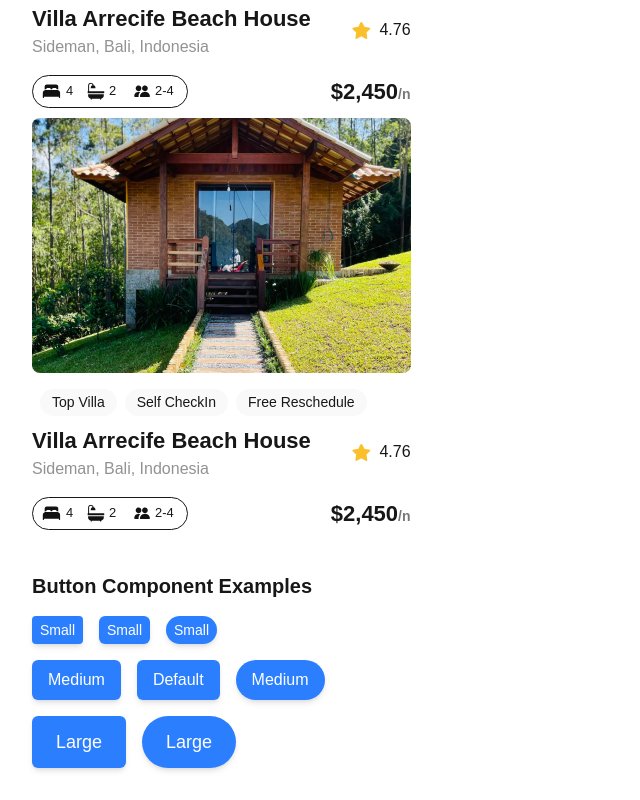
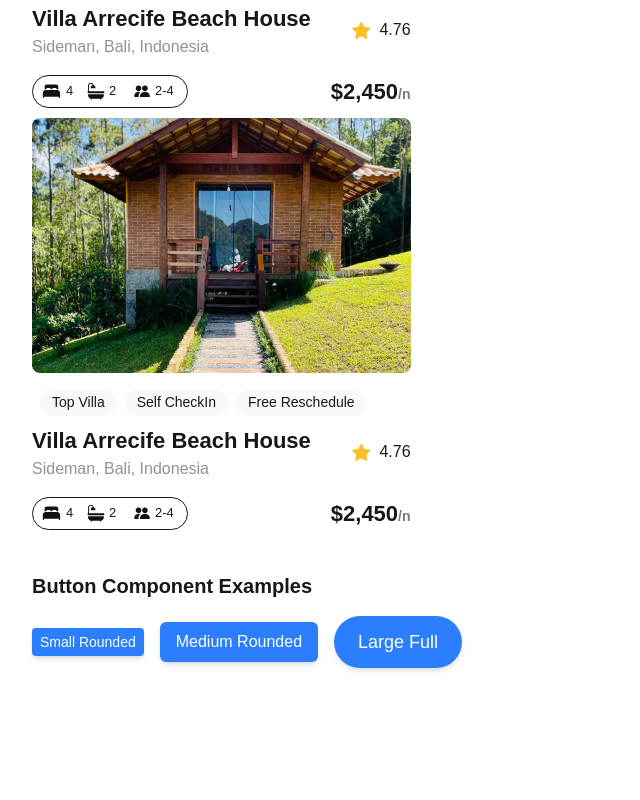
Before and after one commit to Saadallah-design/alx-project-0x00-setup, a Next.js app in the folder alx-project-0x00/: page /landing in a window 1280 px wide. Shown: the part 396-1196 px from the top of the page, without its empty margins (0-640 px from the left). After the commit the page ends 1112 px from the top, so only its background shows below. Built offline with nearby package versions, Linux system fonts and the light colour scheme.

Commit message:
adding button.tsx component and adding style: strings

```diff
--- a/alx-project-0x00/components/Button.tsx
+++ b/alx-project-0x00/components/Button.tsx
@@ -1,25 +1,14 @@
+// components/Button.tsx
+
 import React from "react";
 import { ButtonProps } from "@/interfaces";
 
-const Button: React.FC<ButtonProps> = ({ title, size = "medium", shape = "rounded-md" }) => {
-  // Define size classes
-  const sizeClasses = {
-    small: "px-2 py-1 text-sm",
-    medium: "px-4 py-2 text-base",
-    large: "px-6 py-3 text-lg",
-  };
-
-  // Define shape classes
-  const shapeClasses = {
-    "rounded-sm": "rounded-sm",
-    "rounded-md": "rounded-md",
-    "rounded-lg": "rounded-lg",
-    "rounded-full": "rounded-full",
-  };
-
+// The component now destructures 'title' and 'styles' from props
+const Button: React.FC<ButtonProps> = ({ title, styles }) => {
   return (
     <button
-      className={`bg-blue-500 text-white ${sizeClasses[size]} ${shapeClasses[shape]} shadow-md hover:bg-blue-600 transition-colors`}
+      // The styles prop is now used directly in the className
+      className={`bg-blue-500 text-white shadow-md hover:bg-blue-600 ${styles}`}
     >
       {title}
     </button>
--- a/alx-project-0x00/interfaces/index.ts
+++ b/alx-project-0x00/interfaces/index.ts
@@ -4,6 +4,7 @@ export interface PillProps {
 
   export interface ButtonProps {
     title: string;
+    styles: string;
     size?: "small" | "medium" | "large";
     shape?: "rounded-sm" | "rounded-md" | "rounded-lg" | "rounded-full";
     onClick?: () => void;
--- a/alx-project-0x00/pages/landing.tsx
+++ b/alx-project-0x00/pages/landing.tsx
@@ -1,6 +1,8 @@
-import Card from "@/components/Card"
-import Button from "@/components/Button" // Import the Button component
-import React from "react"
+// landing.tsx
+
+import Card from "@/components/Card";
+import Button from "@/components/Button"; // Import the Button component
+import React from "react";
 
 const Landing: React.FC = () => {
   return (
@@ -12,26 +14,13 @@ const Landing: React.FC = () => {
       {/* Button Examples Section */}
       <h2 className="text-xl font-semibold mt-8 mb-4">Button Component Examples</h2>
 
-      {/* Small Buttons */}
+      {/* Button with different styles */}
       <div className="flex items-center space-x-4 mb-4">
-        <Button title="Small" size="small" shape="rounded-sm" />
-        <Button title="Small" size="small" shape="rounded-md" />
-        <Button title="Small" size="small" shape="rounded-full" />
-      </div>
-
-      {/* Medium Buttons */}
-      <div className="flex items-center space-x-4 mb-4">
-        <Button title="Medium" size="medium" shape="rounded-md" />
-        <Button title="Default" /> {/* Uses default props */}
-        <Button title="Medium" size="medium" shape="rounded-full" />
-      </div>
-
-      {/* Large Buttons */}
-      <div className="flex items-center space-x-4">
-        <Button title="Large" size="large" shape="rounded-md" />
-        <Button title="Large" size="large" shape="rounded-full" />
+        <Button title="Small Rounded" styles="px-2 py-1 text-sm rounded-sm" />
+        <Button title="Medium Rounded" styles="px-4 py-2 text-base rounded-md" />
+        <Button title="Large Full" styles="px-6 py-3 text-lg rounded-full" />
       </div>
     </div>
-  )
-}
-export default Landing
+  );
+};
+export default Landing;
```
